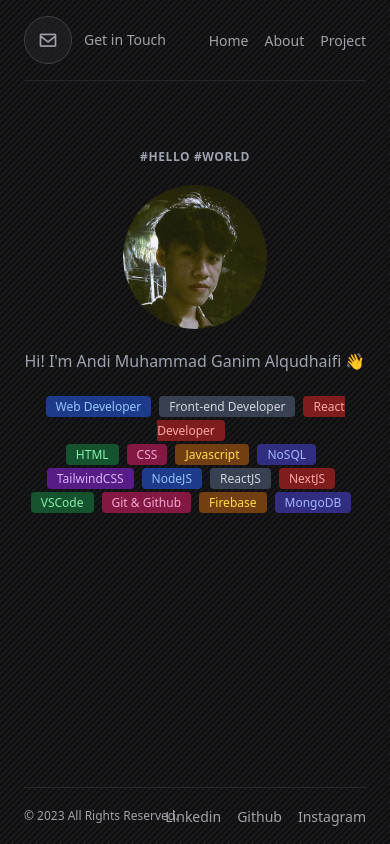
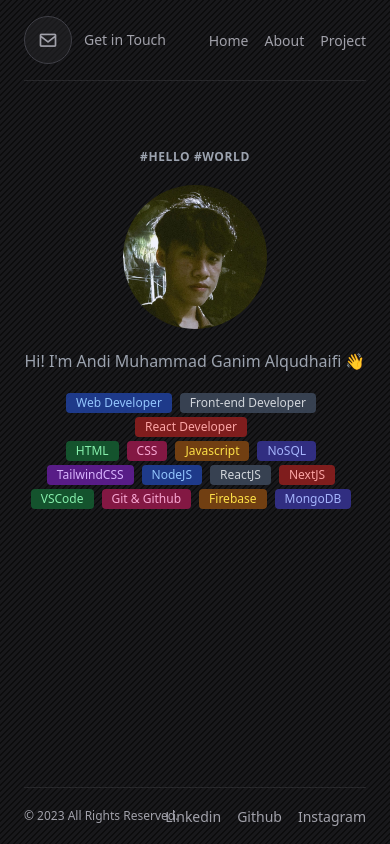
Before and after one commit to ganimalqudhaifi/personal-web, a Next.js app: page / in a window 390 px wide. Built offline with nearby package versions, Linux system fonts and the light colour scheme.

Commit message:
style(home_page): responsive  badge wrap

```diff
--- a/pages/index.jsx
+++ b/pages/index.jsx
@@ -23,8 +23,8 @@ export default function Index() {
               Hi! I&apos;m Andi Muhammad Ganim Alqudhaifi 👋
             </p>
 
-            <div className="text-center mt-5">
-              <div>
+            <div className="text-center mt-5 space-y-1">
+              <div className="flex flex-wrap justify-center gap-y-1">
                 <span className="text-xs font-medium mr-2 px-2.5 py-0.5 rounded bg-blue-900 text-blue-300">
                   Web Developer
                 </span>
@@ -35,7 +35,7 @@ export default function Index() {
                   React Developer
                 </span>
               </div>
-              <div>
+              <div className="flex flex-wrap justify-center gap-y-1">
                 <span className="text-xs font-medium mr-2 px-2.5 py-0.5 rounded bg-green-900 text-green-300">
                   HTML
                 </span>
@@ -49,7 +49,7 @@ export default function Index() {
                   NoSQL
                 </span>
               </div>
-              <div>
+              <div className="flex flex-wrap justify-center gap-y-1">
                 <span className="text-xs font-medium mr-2 px-2.5 py-0.5 rounded bg-purple-900 text-purple-300">
                   TailwindCSS
                 </span>
@@ -63,7 +63,7 @@ export default function Index() {
                   NextJS
                 </span>
               </div>
-              <div>
+              <div className="flex flex-wrap justify-center gap-y-1">
                 <span className="text-xs font-medium mr-2 px-2.5 py-0.5 rounded bg-green-900 text-green-300">
                   VSCode
                 </span>
```
